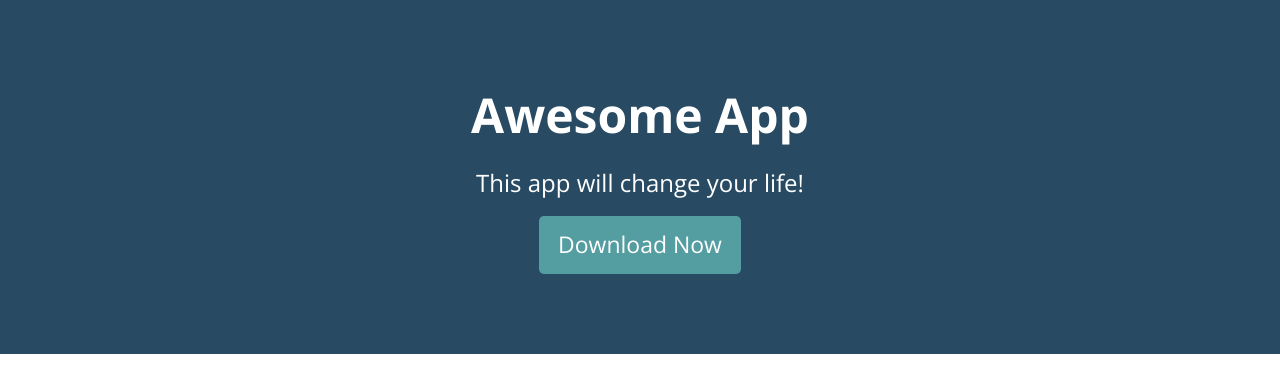
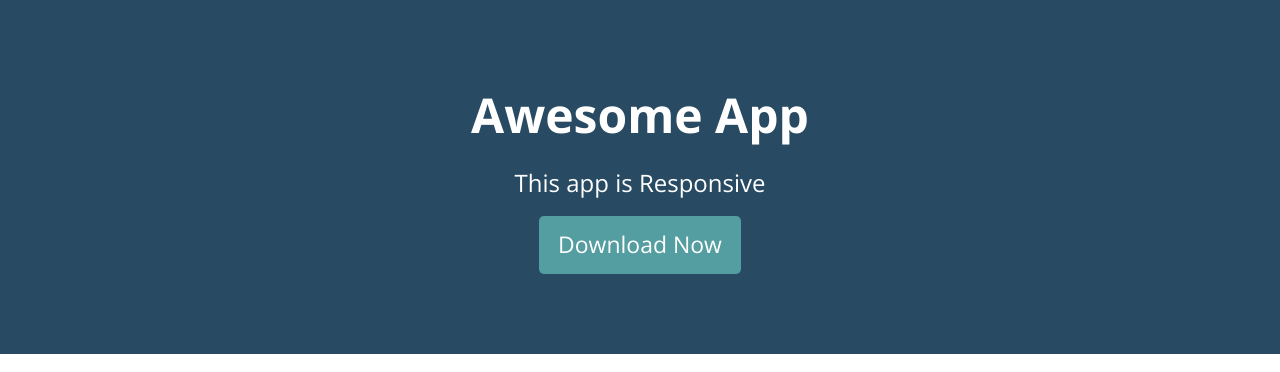
Before and after one commit to Adil-Zryouil/Responsive-web-design, a plain HTML site: page index.html in a window 1280 px wide. Shown: the top 372 px of the page. Drawn offline with nearby package versions, Linux system fonts and the light colour scheme.

Commit message:
Update index.html

```diff
--- a/index.html
+++ b/index.html
@@ -11,7 +11,7 @@
     <header>
         <div class="container">
             <h1>Awesome App</h1>
-            <h2>This app will change your life!</h2>
+            <h2>This app is Responsive</h2>
             <a class="btn">Download Now</a>
             <div class="submenu">
               <a href="#">Item 1</a>
```
